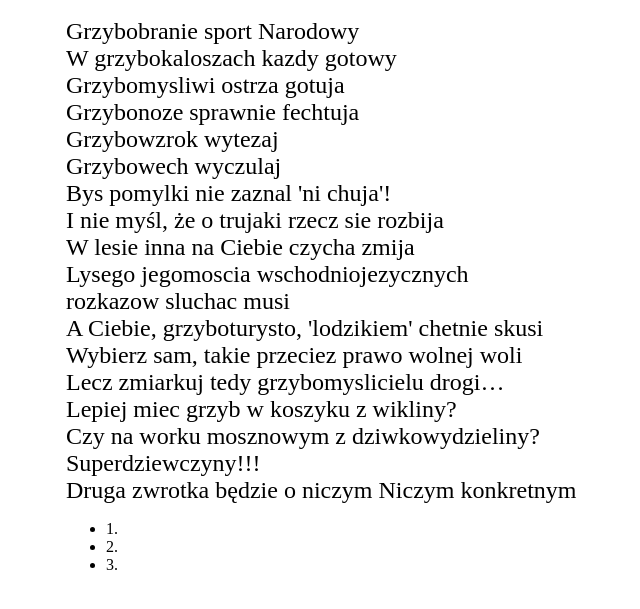
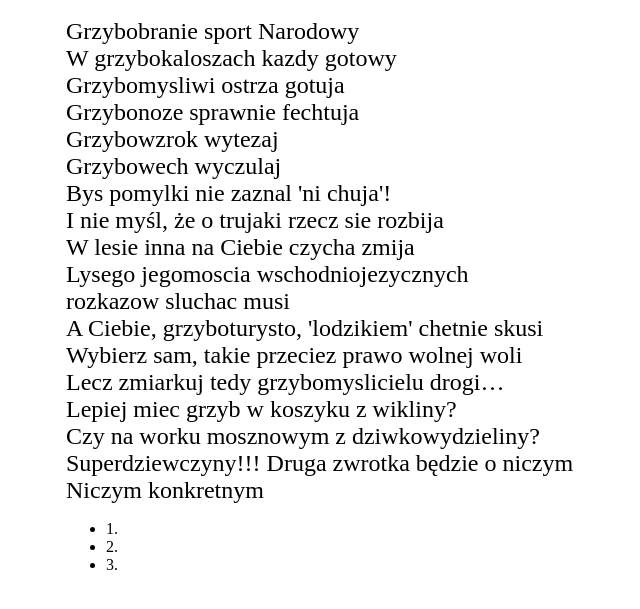
Before and after one commit to dawidmwojciechowski/nauka-gita, a plain HTML site: page index.html in a window 1280 px wide. Shown: the part 121-730 px from the top of the page, without its empty margins (574-1214 px from the left). Drawn offline with Linux system fonts and the light colour scheme.

Commit message:
odstępy

```diff
--- a/index.html
+++ b/index.html
@@ -28,9 +28,9 @@
 		Lepiej miec grzyb w koszyku z wikliny?<br>
 		Czy na worku mosznowym z dziwkowydzieliny?<br>
 		Superdziewczyny!!!
-	</p>
-	<p>
-		Druga zwrotka będzie o niczym
+
+
+		Druga zwrotka będzie o niczym<br>
 		Niczym konkretnym
 	</p>
 		<ul>
```
